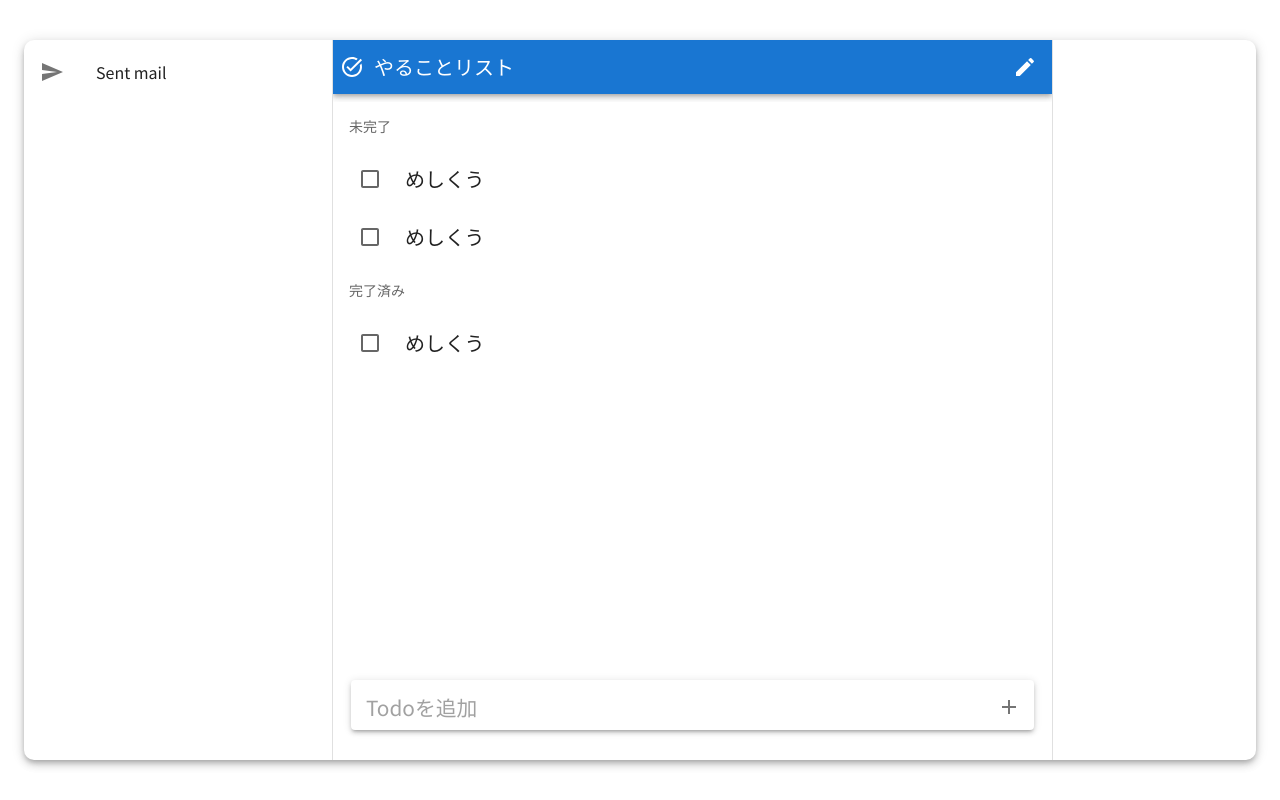
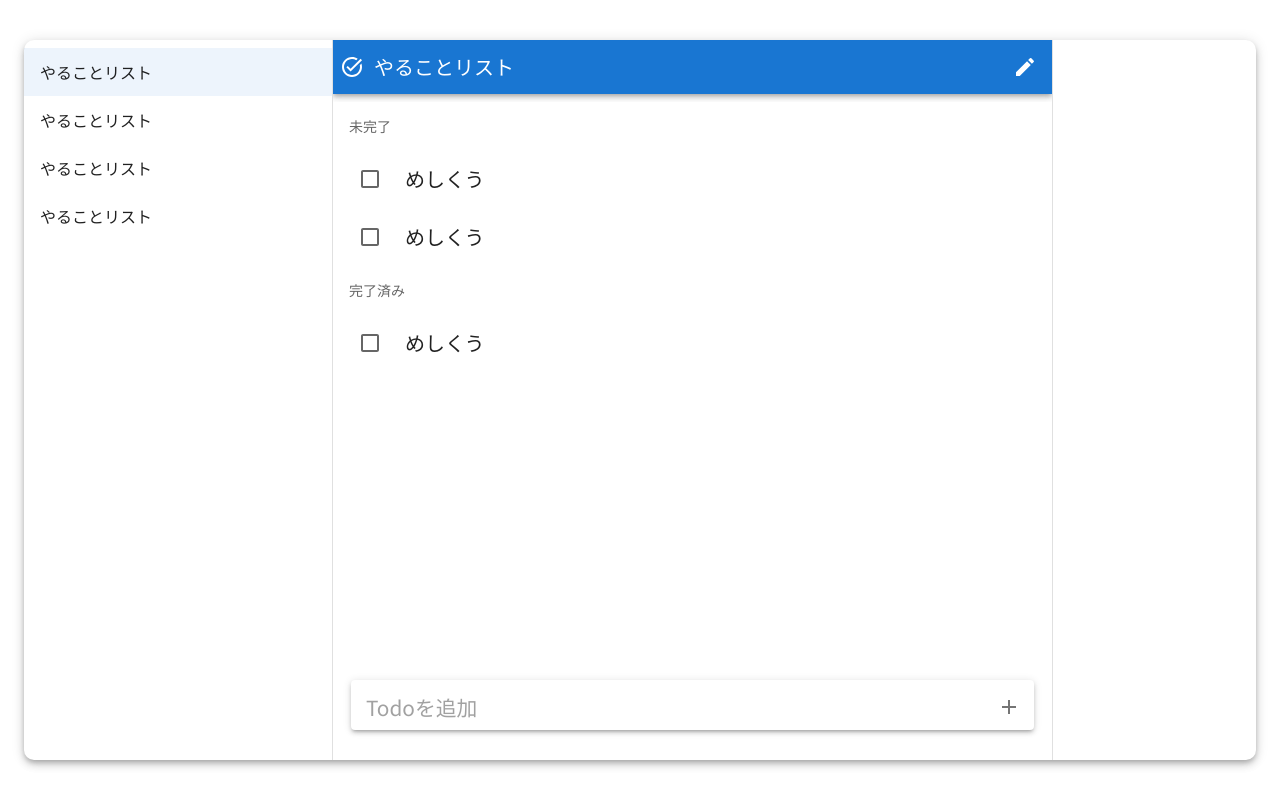
Before and after one commit to kakris704/todo-firebase-material, a React (Create React App) app: page / in a window 1280 px wide. Built offline with nearby package versions, Linux system fonts and the light colour scheme.

Commit message:
リストを選択できるように

```diff
--- a/src/components/todo/List.tsx
+++ b/src/components/todo/List.tsx
@@ -1,18 +1,37 @@
-import React from 'react'
+import React, { useState } from 'react'
 import ListMUI from '@mui/material/List'
 import { ListItemButton, ListItemIcon, ListItemText } from '@mui/material'
 import { Send } from '@mui/icons-material'
 
+const TempTodoList = ({ Itemindex, selectIndex, setSelectIndex }: {Itemindex: number, selectIndex: number, setSelectIndex: Function}) => {
+
+  const handleItemClick = (
+    event: React.MouseEvent<HTMLDivElement, MouseEvent>,
+    index: number
+  ) => {
+    setSelectIndex(index);
+  }
+
+  return (
+    <ListItemButton
+      selected={selectIndex === Itemindex}
+      onClick={(event) => handleItemClick(event, Itemindex)}
+    >
+      <ListItemText primary='やることリスト'/>
+    </ListItemButton>
+  )
+}
+
 const List = () => {
+  const [selectIndex, setSelectIndex] = useState(0);
+
   return (
     <div className='list grid-item'>
         <ListMUI sx={{ width: '100%'}} component="nav" aria-labelledby="nested-list-subheader">
-            <ListItemButton>
-                <ListItemIcon>
-                    <Send />
-                </ListItemIcon>
-                <ListItemText primary="Sent mail" />
-            </ListItemButton>
+            <TempTodoList Itemindex={0} selectIndex={selectIndex} setSelectIndex={setSelectIndex}/>
+            <TempTodoList Itemindex={1} selectIndex={selectIndex} setSelectIndex={setSelectIndex}/>
+            <TempTodoList Itemindex={2} selectIndex={selectIndex} setSelectIndex={setSelectIndex}/>
+            <TempTodoList Itemindex={3} selectIndex={selectIndex} setSelectIndex={setSelectIndex}/>
         </ListMUI>
     </div>
   )
--- a/src/components/todo/Todos.tsx
+++ b/src/components/todo/Todos.tsx
@@ -19,7 +19,7 @@ const TempItem = () => {
               opacity: 0
             },
               '&:hover': {
-                backgroundColor: '#f0f0f0'
+                backgroundColor: '#f5f5f5'
               }
             }}
           >
```
